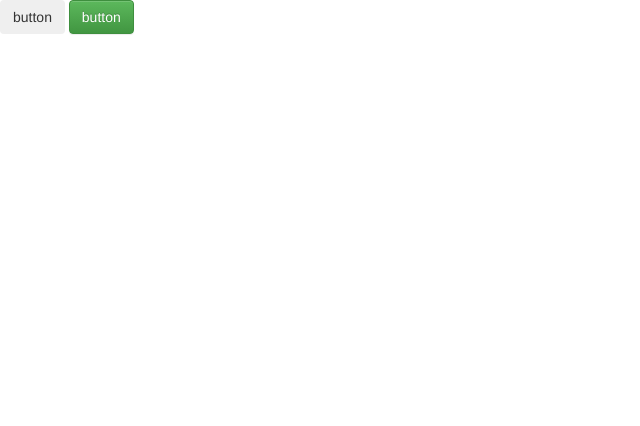
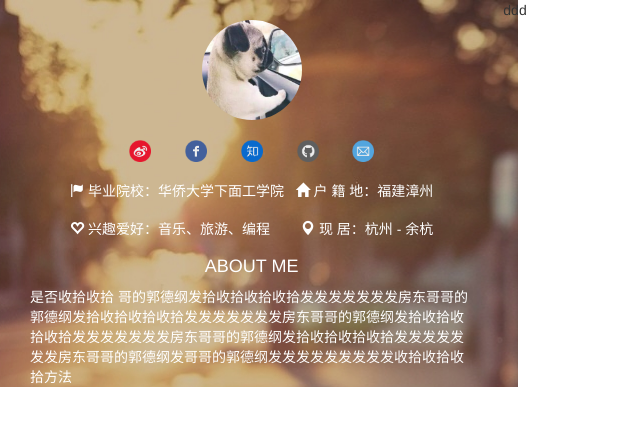
Before and after one commit to ZengTianShengZ/blog, a plain HTML site: page index.html in a window 1280 px wide. Shown: the whole page, without its empty margins (0-640 px from the left). Drawn offline with Linux system fonts and the light colour scheme.

Commit message:
personal info

```diff
--- a/css/index.css
+++ b/css/index.css
@@ -1,11 +1,49 @@
+
+a{
+    text-decoration: none;
+}
+
+#person-info{
+
+    /*
+
+    background : url(imgs/left_bg.jpg) no-repeat;
+    */
+
+}
+.logo-h2{
+    margin: 20px auto;
+    text-align: center;
+}
+.logo{
+    width: 100px;
+    height: 100px;
+
+}
+.infor-icon{
+    text-align: center;
+}
+.infor-icon img{
+    width: 22px;
+    height: 22px;
+    margin: 0 15px;
+}
+
+.per-detial-info{
+    padding: 10px 70px;
+    color: #FFF;
+}
 
 
-
-
-
-
-
-
+.about-me{
+    color: #FFF;
+}
+.about-me h4{
+    text-align: center;
+}
+.about-me p{
+    margin: 0 30px;
+}
 
 
 
--- a/index.html
+++ b/index.html
@@ -6,6 +6,7 @@
     <meta name="viewport" content="width=device-width, initial-scale=1.0 maximun-scale = 1, user-scalable = no">
     <title>ZengTianShengZ Blog</title>
 
+  <!-- 项目提交到分支 gh-pages ;    访问链接 --》 https://zengtianshengz.github.io/blog/   -->
 
     <link type="text/css" rel="stylesheet" href="css/bootstrap.css">
     <link type="text/css" rel="stylesheet" href="css/bootstrap-theme.css">
@@ -18,14 +19,107 @@
 </head>
 <body>
 
+    <div id="person-info" class="row col-md-5" style=" background : url(imgs/left_bg2.jpg) no-repeat;">
+        <div >
+            <h2 class="logo-h2"><a href="#"><img src="imgs/logo.jpg" class="img-circle logo" alt=""></a></h2>
+            <div class="infor-icon">
+                <a href="#">
+                    <img src="imgs/icon/weibo.png" alt="微博"
+                         title="曾田生"
+                         data-trigger="hover"
+                         data-toggle="popover"
+                         data-placement="bottom"
+                         data-content="一个说故事的人"
+                         class="popover-show">
+                </a>
+                <a href="#">
+                    <img src="imgs/icon/sf.png" alt="segmentFault"
+                         title="segmentFault -- 技术博客"
+                         data-trigger="hover"
+                         data-toggle="popover"
+                         data-placement="bottom"
+                         data-content="好记性不如烂笔头，记录了一些学习笔记和学习心得"
+                         class="popover-show"
+                    >
+                </a>
+                <a href="#">
+                    <img src="imgs/icon/zhihu.png" alt="知乎"
+                         title="知乎"
+                         data-trigger="hover"
+                         data-toggle="popover"
+                         data-placement="bottom"
+                         data-content="知乎"
+                         class="popover-show"
+                    >
 
-    <button class="btn btn-defore">button</button>
-    <button class="btn btn-success">button</button>
+                </a>
+                <a href="#">
+                    <img src="imgs/icon/github.png" alt="github"
+                         title="github"
+                         data-trigger="hover"
+                         data-toggle="popover"
+                         data-placement="bottom"
+                         data-content="Followers：4   Starred：46 Following：6"
+                         class="popover-show"
+                    >
+                </a>
+                <a href="#">
+                    <img src="imgs/icon/email.png" alt="联系方式"
+                         title="联系方式"
+                         data-trigger="hover"
+                         data-toggle="popover"
+                         data-placement="bottom"
+                         data-content="Email:zengtianshengz@163.com
+                                        Tel : 131616500494"
+                         class="popover-show"
+                    >
+
+                </a>
+
+
+
+            </div>
+        </div>
+
+        <div class="per-detial-info">
+            <div class="per-info1">
+                <h5 class="pull-left"> <span class="glyphicon glyphicon-flag"></span> 毕业院校：华侨大学下面工学院</h5>
+                <h5 class="pull-right"> <span class="glyphicon glyphicon-home"></span> 户 籍 地：福建漳州</h5>
+            </div>
+            <div class="per-info1">
+                <h5 class="pull-left"> <span class="glyphicon glyphicon-heart-empty"></span> 兴趣爱好：音乐、旅游、编程</h5>
+                <h5 class="pull-right"><span class="glyphicon glyphicon-map-marker"></span> 现    居：杭州 - 余杭</h5>
+            </div>
+        </div>
+        <div class="clearfix"></div>
+
+        <div class="about-me">
+            <h4>ABOUT ME</h4>
+            <p>是否收拾收拾 哥的郭德纲发拾收拾收拾收拾发发发发发发发房东哥哥的郭德纲发拾收拾收拾收拾发发发发发发发房东哥哥的郭德纲发拾收拾收拾收拾发发发发发发发房东哥哥的郭德纲发拾收拾收拾收拾发发发发发发发房东哥哥的郭德纲发哥哥的郭德纲发发发发发发发发发收拾收拾收拾方法</p>
+        </div>
+
+
+
+
+    </div>
+
+    <div id="blog" class="row col-md-7">
+       ddd
+    </div>
+
+
 
     <script src="js/jquery.js"></script>
     <script src="js/bootstrap.js"></script>
 
     <script>
+       $(function () {
+
+
+           $('.popover-show').popover('hide');
+
+
+       });
 
 
     </script>
```
Also changed, not shown: imgs/icon/email.png (added), imgs/icon/github.png (added), imgs/icon/sf.png (added), imgs/icon/weibo.png (added), imgs/icon/zhihu.png (added), imgs/left_bg.jpg (added), imgs/left_bg2.jpg (added), imgs/logo.jpg (added).
